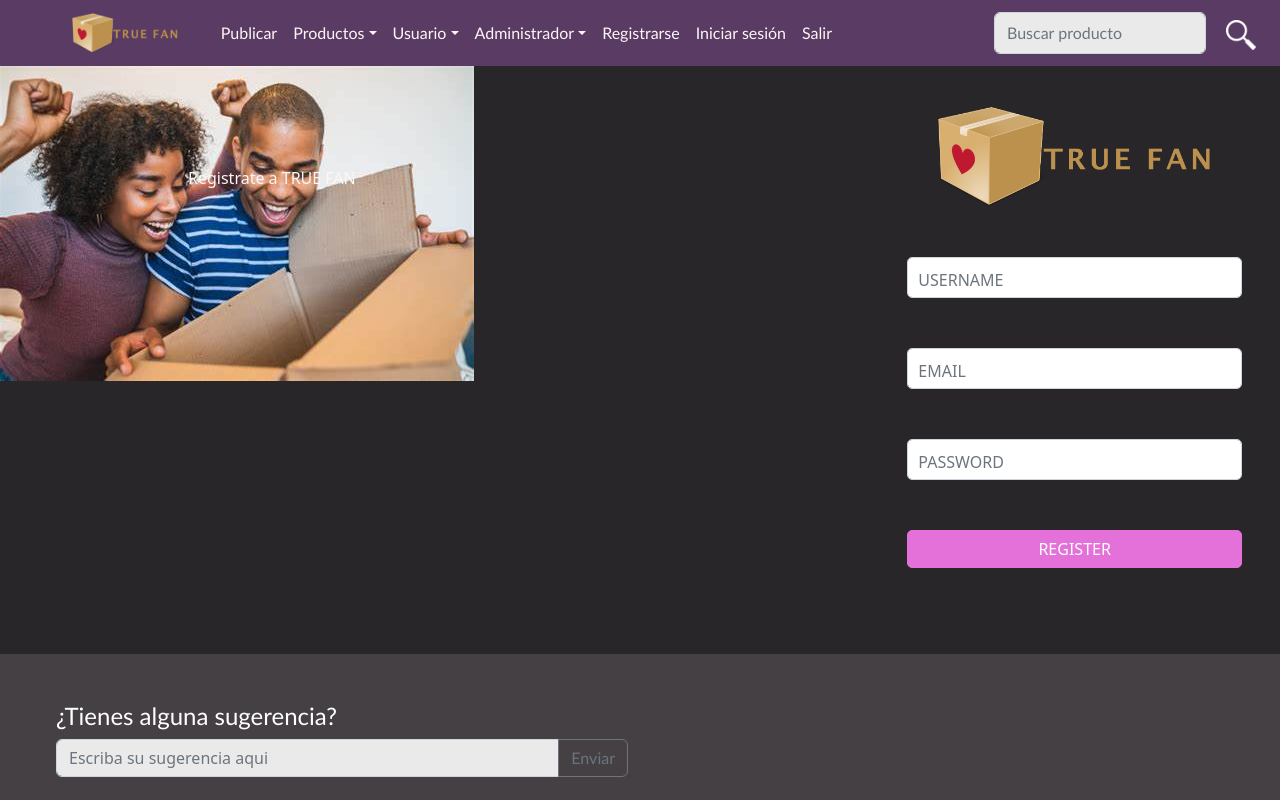
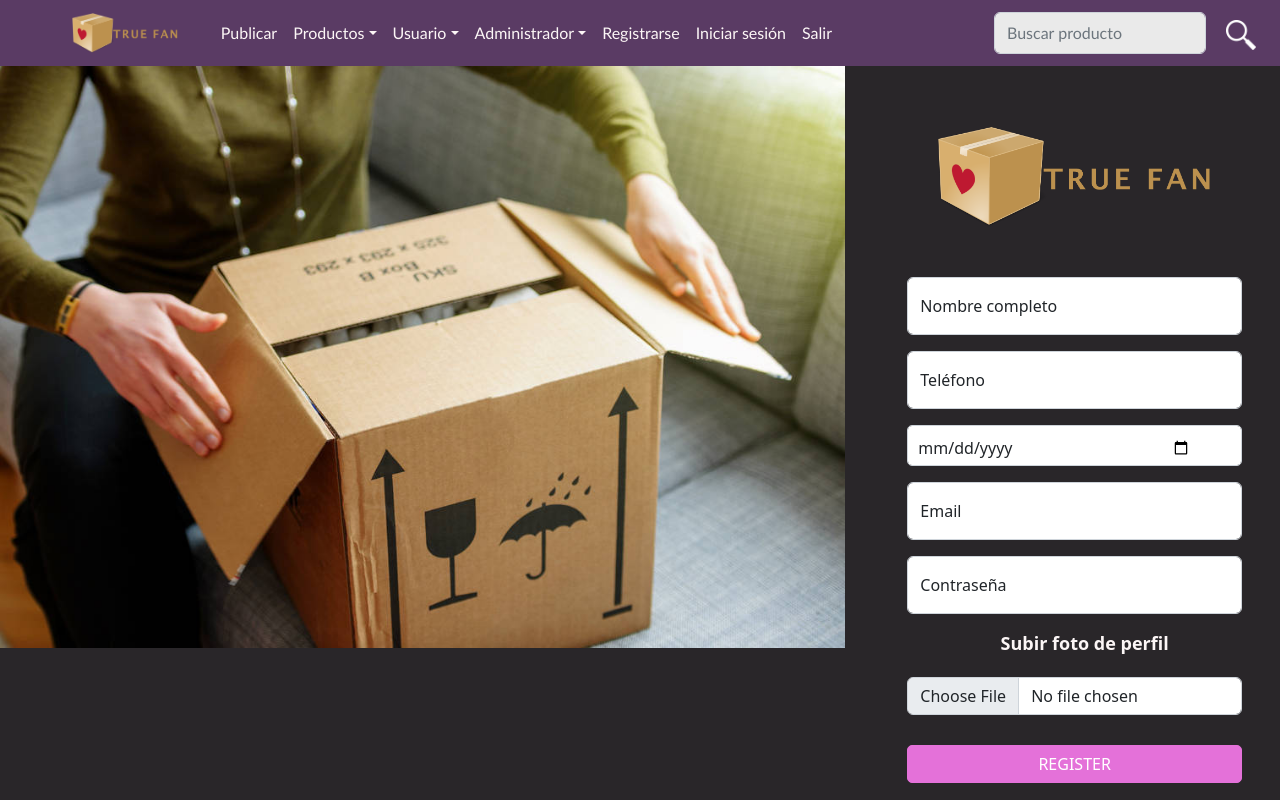
Before and after one commit to luisgalvotz/PrograWebII, a React (Create React App) app in the folder client/: page /Register in a window 1280 px wide. Shown: the top 800 px of the page. Built offline with nearby package versions, Linux system fonts and the light colour scheme; the HTML template or start-up script is replaced by a standard one.

Commit message:
02.Todas las pantallas listas

```diff
--- a/client/src/App.js
+++ b/client/src/App.js
@@ -21,6 +21,7 @@ import ReportsPage from './pages/ReportsPage'
 import DashboardPage from './pages/DashboardPage'
 import SugerenciasPage from './pages/SugerenciasPage'
 import CrearArticuloPage from './pages/CrearArticuloPage'
+import PerfilResenasPage from './pages/PerfilResenasPage'
 
 function App() {
   return (
@@ -93,6 +94,9 @@ function App() {
             aun no revisa */}
             <Route exact path="/CrearArticulo" element={<CrearArticuloPage/>} />
             {/* Se crea el articulo con toda la información y fotos necesarias para su venta o intercambio */}
+            <Route exact path="/PerfilResenas" element={<PerfilResenasPage/>} />
+            {/* Aqui el administrador puede ver todas las sugerencias de los usuarios, puede ver los que ya reviso y los que
+            aun no revisa */}
           </Routes>
         </div>
         <Footer />
--- a/client/src/components/Login.js
+++ b/client/src/components/Login.js
@@ -10,7 +10,7 @@ import logincaja from '../img/logincaja.jpg'
 import truefanlogo from '../img/truefanlogo.png'
 import Form from 'react-bootstrap/Form';
 import Button from 'react-bootstrap/Button';
-
+import FloatingLabel from 'react-bootstrap/FloatingLabel';
 import './Styles/Login.css'
 
 
@@ -28,17 +28,23 @@ export default class Login extends Component {
             </div>
             <div className="sesion-login col-sm-4">
                 <img className= "img_login" src={truefanlogo} alt="Logo TrueFan"/>
-                    <Form>
-                    <Form.Group className="mb-3" controlId="formBasicUser">
-                    <Form.Control className= "input-login" type="text" placeholder="USERNAME" />
+                    <Form className="inicio">
+                    <Form.Group className="mb-3" controlId="formBasicEmail">
+                    <FloatingLabel  label="Email" className="mb-3">
+                        <Form.Control type="Email" placeholder="email" />
+                    </FloatingLabel>
                     </Form.Group>
 
                     <Form.Group className="mb-3" controlId="formBasicPassword">
-                    <Form.Control className= "input-login" type="password" placeholder="PASSWORD" />
+                    <FloatingLabel  label="Contraseña" className="mb-3">
+                        <Form.Control type="password" placeholder="password" />
+                    </FloatingLabel>
                     </Form.Group>
+                    <Link className="linkbotones" to="/Dashboard">
                     <Button className= "btn-login" type="submit">
                     LOGIN
                     </Button>
+                    </Link>
                     </Form>
 
                     <p className= "info-login">DON'T HAVE AN ACCOUNT YET?</p>
--- /dev/null
+++ b/client/src/components/PerfilResenas.js
@@ -0,0 +1,56 @@
+import React, { Component } from 'react'
+import {Link} from 'react-router-dom'
+//import {Link} from 'react-router-dom'
+/*
+import markUwu from '../img/markUwu.jpg'
+import taylor2 from '../img/taylor2.png'
+import taylor1 from '../img/taylor1.jpg'
+*/
+import mujerPosando from '../img/mujerPosando.jpg'
+import Form from 'react-bootstrap/Form';
+import Button from 'react-bootstrap/Button';
+import heart from "../img/heart.png";
+import './Styles/Perfil.css'
+
+
+export default class PerfilResenas extends Component {
+
+    render() {
+
+    return (
+
+    <div className= "container-perfil">
+        <div className= "row" >
+            <div className="img-izqperfil col-sm-4">
+            <img className= "img_perfil img-fluid" src={mujerPosando} alt="Usuario"/>
+            <p className= "rating-perfil">RATING</p>
+            <form className="estrellasOutP">
+            <p className="clasificacion">
+                    <input id="estrella1" type="radio" className="estrellasOutP" value="5"/>
+                    <label className="estIndividualP" htmlFor="radio1">★</label>
+                    <input id="estrella2" type="radio" className="estrellasOutP" value="4"/>
+                    <label className="estIndividualP" htmlFor="radio2">★</label>
+                    <input id="estrella3" type="radio" className="estrellasOutP" value="3"/>
+                    <label className="estIndividualP" htmlFor="radio3">★</label>
+                    <input id="estrella4" type="radio" className="estrellasOutP" value="2"/>
+                    <label className="estIndividualP" htmlFor="radio4">★</label>
+                    <input id="estrella5" type="radio" className="estrellasOutP" value="1"/>
+                    <label className="estIndividualP" htmlFor="radio5">★</label>
+                  </p>
+            </form>
+            <Form.Group className="btn-perfil mb-3">
+                    <Form.Label className= "user-perfil">Editar foto de perfil</Form.Label>
+                    <Form.Control type="file"/>
+                </Form.Group>
+            <Button className= "btn-perfil" type="submit">
+            Eliminar Cuenta
+            </Button>
+            </div>
+            <div className="sesion-perfil col-sm-8">
+                    <p className= "user-perfil">Aqui va toda la info</p>
+            </div>
+        </div>
+    </div>
+        )
+    }
+}
--- a/client/src/components/Register.js
+++ b/client/src/components/Register.js
@@ -6,10 +6,12 @@ import markUwu from '../img/markUwu.jpg'
 import taylor2 from '../img/taylor2.png'
 import taylor1 from '../img/taylor1.jpg'
 */
-import abriendocaja from '../img/abriendocaja.jpg'
+import abriendocajita from '../img/abriendocajita.jpg'
 import truefanlogo from '../img/truefanlogo.png'
 import Form from 'react-bootstrap/Form';
 import Button from 'react-bootstrap/Button';
+
+import FloatingLabel from 'react-bootstrap/FloatingLabel';
 
 import './Styles/Login.css'
 
@@ -23,28 +25,49 @@ export default class Register extends Component {
     <div className= "container-login">
         <div className= "row" >
             <div className="img-izq col-sm-8">
-            <p className= "texto-sobreimagen">Registrate a TRUE FAN</p>
-                <img className= "img_login_large img-fluid" src={abriendocaja} alt="Personas abriendo una caja"/>
+                <img className= "img_login_large img-fluid" src={abriendocajita} alt="Personas abriendo una caja"/>
             </div>
             <div className="sesion-login col-sm-4">
                 <img className= "img_login" src={truefanlogo} alt="Logo TrueFan"/>
-                    <Form>
+                    <Form className="inicio">
                     <Form.Group className="mb-3" controlId="formBasicUser">
-                    <Form.Control className= "input-login" type="text" placeholder="USERNAME" />
+                    <FloatingLabel  label="Nombre completo" className="mb-3">
+                        <Form.Control type="text" placeholder="nombre" />
+                    </FloatingLabel>
+                    </Form.Group>
+
+                    <Form.Group className="mb-3" controlId="formBasicUser">
+                    <FloatingLabel  label="Teléfono" className="mb-3">
+                        <Form.Control type="number" placeholder="telefono" />
+                    </FloatingLabel>
+                    </Form.Group>
+
+                    <Form.Group className="mb-3" controlId="formBasicUser">
+                    <Form.Control className= "input-perfil" type="date" max="2004-12-31" min="1940-12-31"placeholder="CUMPLEAÑOS" />
                     </Form.Group>
 
                     <Form.Group className="mb-3" controlId="formBasicEmail">
-                    <Form.Control className= "input-login" type="email" placeholder="EMAIL" />
+                    <FloatingLabel  label="Email" className="mb-3">
+                        <Form.Control type="Email" placeholder="email" />
+                    </FloatingLabel>
                     </Form.Group>
 
                     <Form.Group className="mb-3" controlId="formBasicPassword">
-                    <Form.Control className= "input-login" type="password" placeholder="PASSWORD" />
+                    <FloatingLabel  label="Contraseña" className="mb-3">
+                        <Form.Control type="password" placeholder="password" />
+                    </FloatingLabel>
                     </Form.Group>
+
+                    <Form.Group className="btn-perfil3 mb-3">
+                        <Form.Label className= "user-perfil">Subir foto de perfil</Form.Label>
+                        <Form.Control type="file"/>
+                    </Form.Group>
+                    <Link className="linkbotones" to="/Dashboard">
                     <Button className= "btn-login" type="submit">
                     REGISTER
                     </Button>
+                    </Link>
                     </Form>
-
             </div>
         </div>
     </div>
--- a/client/src/components/Reports.js
+++ b/client/src/components/Reports.js
@@ -24,7 +24,7 @@ export default class Reports extends Component {
         <div className="reporte-filtrado row">
             <Form>
                 <fieldset>
-                    <Form.Group as={Row} className="mb-3">
+                    <Form.Group as={Row} className="eleccionrep mb-3">
                         <Form.Label as="legend" className="formRadios-rep">
                             ELIGE TU REPORTE
                         </Form.Label>
@@ -69,7 +69,9 @@ export default class Reports extends Component {
                         <Form.Control type="date" className="fechasreporte" placeholder="Enter email" />
                         </Col>
                         <Col sm={2}>
-                            <Button type="submit">Generar</Button>
+                            <Link className="registro-login" to="/Reports">
+                                <Button type="submit">Generar</Button>
+                            </Link>
                         </Col>
                     </Form.Group>
                 </fieldset>
--- a/client/src/components/Styles/Login.css
+++ b/client/src/components/Styles/Login.css
@@ -2,13 +2,6 @@
     position: relative;
     display: inline-block;
     text-align: left;
-}
-
-.texto-sobreimagen{
-    position: absolute;
-    top: 100px;
-    left: 200px;
-    color: var(--text-base);
 }
 
 .sobreimagen{
@@ -25,7 +18,11 @@
     padding: 30px 30px;
 }
 
+.inicio{
+    margin: 20px 0px 0px 0px;
+}
 .sesion-login{
+    margin: 20px 0px 0px 0px;
     max-width: 100%;
     padding:10px 50px 5px 50px;
     text-align: center;
@@ -42,7 +39,7 @@
     border-radius: 5px;
     display: block;
     width: 100%;
-    margin: 20px 0px 60px 0px;
+    margin: 30px 0px 60px 0px;
     background-color: var(--text-hover-dark);
     border-color: var(--text-hover-dark);
 }
@@ -77,3 +74,11 @@
 .registro-login:hover{
     color:var(--text-hover);
 }
+
+.linkbotones{
+    color:var(--text-hover-dark);
+}
+
+.linkbotones:hover{
+    color:var( --navbar);
+}
--- a/client/src/components/Styles/Reportes.css
+++ b/client/src/components/Styles/Reportes.css
@@ -14,6 +14,7 @@
     align-items: center;
     text-align: center;
 }
+
 
 .reporte-filtrado{
     background-color: var(--card);
@@ -55,6 +56,7 @@
 }
 
 .btn-rep{
+    padding: 0px 5px 0px 5px;
     background-color: var( --card-light);
     border-color: var( --card-light);
 }
--- /dev/null
+++ b/client/src/pages/PerfilResenasPage.js
@@ -0,0 +1,14 @@
+import React from 'react'
+import PerfilResenas from '../components/PerfilResenas'
+// import TextoResultados from '../components/TextoResultados'
+
+
+const PerfilResenasPage =()=>{
+    return(
+        <React.Fragment>
+        <PerfilResenas></PerfilResenas>
+        </React.Fragment>
+    )
+}
+
+export default PerfilResenasPage
```
Also changed, not shown: client/src/components/CrearArticulo.js (+11 -3 lines), client/src/components/Perfil.js (+9 -7 lines), client/src/img/abriendocajita.jpg (added).
